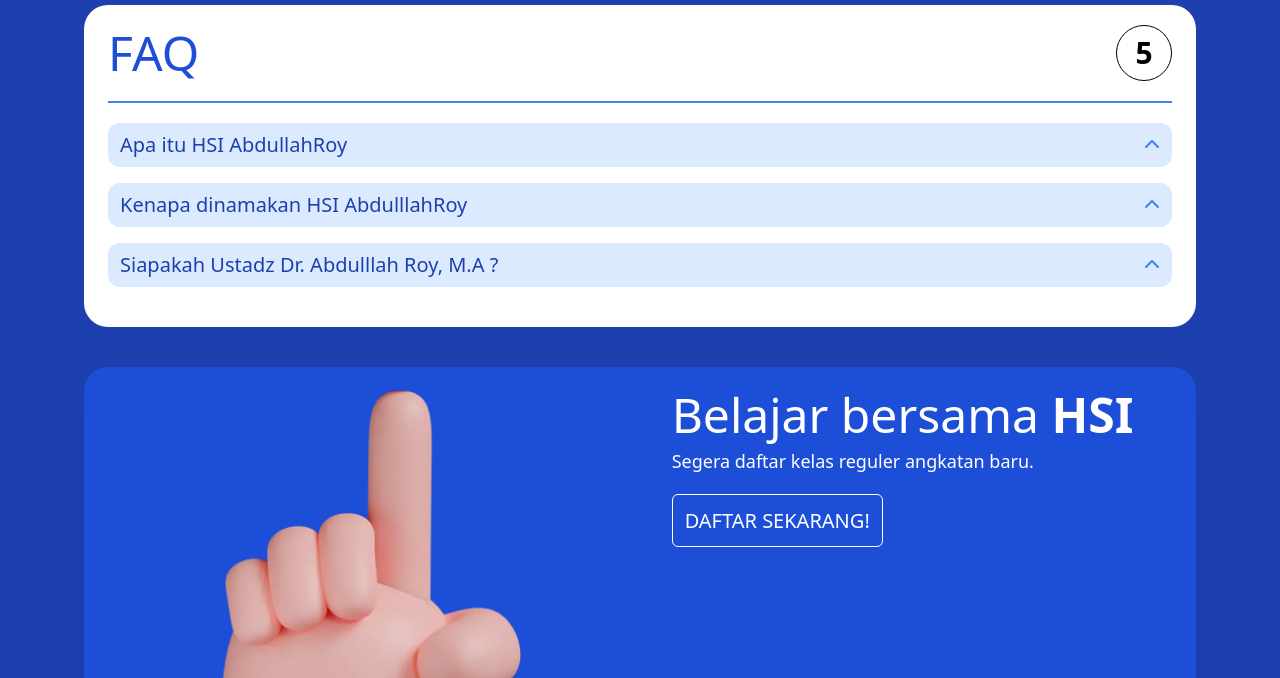
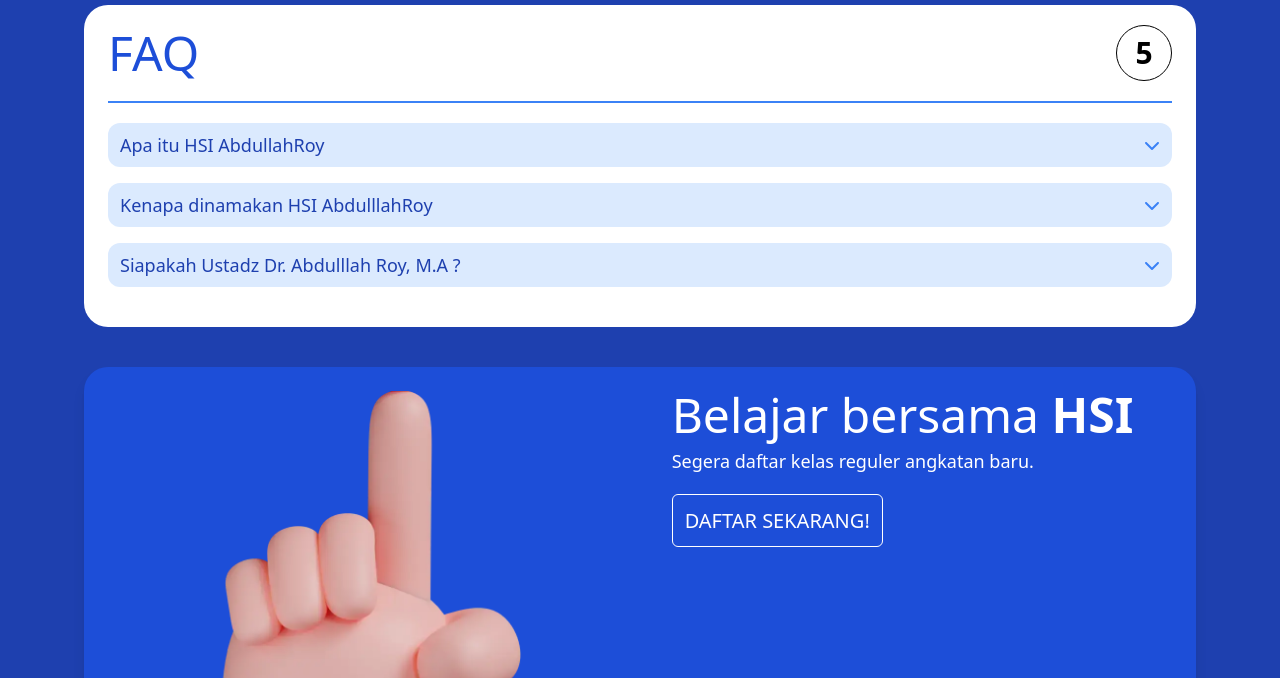
Before and after one commit to fitrifityanto/duplikat-daftarhsi, a website: page index.html in a window 1280 px wide. Shown: the part 3080-3758 px from the top of the page. Drawn offline with nearby package versions, Linux system fonts and the light colour scheme.

Commit message:
atur styling icon pada accordion FAQ

```diff
--- a/index.html
+++ b/index.html
@@ -470,25 +470,21 @@
                         <div class="w-14 h-14 border border-black rounded-full flex justify-center items-center font-black text-3xl">5</div>
                     </div>
                     <div class="flex flex-col gap-4 py-5">
-                        <div>
-                            <div class="faq-item bg-blue-100 hover:bg-blue-200 transition-all duration-200 flex justify-between items-center py-2 px-3 rounded-xl">
-                                <span class="text-blue-800 text-lg md:text-xl">Apa itu HSI AbdullahRoy</span>
-                                <div>
-                                    <svg xmlns="http://www.w3.org/2000/svg" viewBox="0 0 512 512" class="f-icon fill-blue-500 rotate-180 w-4"><!--!Font Awesome Free 6.6.0 by @fontawesome - https://fontawesome.com License - https://fontawesome.com/license/free Copyright 2024 Fonticons, Inc.--><path d="M233.4 406.6c12.5 12.5 32.8 12.5 45.3 0l192-192c12.5-12.5 12.5-32.8 0-45.3s-32.8-12.5-45.3 0L256 338.7 86.6 169.4c-12.5-12.5-32.8-12.5-45.3 0s-12.5 32.8 0 45.3l192 192z"/></svg>
-                                </div>
-                            </div>
+                        <div class="w-full">
+                            <button class="faq-item w-full bg-blue-100 hover:bg-blue-200 transition-all duration-200 flex justify-between items-center py-2 px-3 rounded-xl">
+                                <span class="text-blue-800 text-base md:text-lg text-start">Apa itu HSI AbdullahRoy</span>
+                                <svg xmlns="http://www.w3.org/2000/svg" viewBox="0 0 512 512" class="f-icon fill-blue-500 w-4"><!--!Font Awesome Free 6.6.0 by @fontawesome - https://fontawesome.com License - https://fontawesome.com/license/free Copyright 2024 Fonticons, Inc.--><path d="M233.4 406.6c12.5 12.5 32.8 12.5 45.3 0l192-192c12.5-12.5 12.5-32.8 0-45.3s-32.8-12.5-45.3 0L256 338.7 86.6 169.4c-12.5-12.5-32.8-12.5-45.3 0s-12.5 32.8 0 45.3l192 192z"/></svg>
+                            </button>
                             <div class="faq-panel hidden text-neutral-600 text-sm py-2 px-3">
                                 <p>HSI AbdullahRoy adalah singkatan dari : Halaqah Silsilah Ilmiyah AbdullahRoy</p>
                                 <p>HSI AbdullahRoy merupakan salah satu program belajar aqidah islam sesuai Al Qur'an dan sunnah Rasulullah berdasar pemahaman para sahabat.</p>
                             </div>
                         </div>
-                        <div>
-                            <div class="faq-item bg-blue-100 hover:bg-blue-200 transition-all duration-200 flex justify-between items-center py-2 px-3 rounded-xl">
-                                <span class="text-blue-800 text-lg md:text-xl">Kenapa dinamakan HSI AbdulllahRoy</span>
-                                <div>
-                                    <svg xmlns="http://www.w3.org/2000/svg" viewBox="0 0 512 512" class="f-icon fill-blue-500 rotate-180 w-4"><!--!Font Awesome Free 6.6.0 by @fontawesome - https://fontawesome.com License - https://fontawesome.com/license/free Copyright 2024 Fonticons, Inc.--><path d="M233.4 406.6c12.5 12.5 32.8 12.5 45.3 0l192-192c12.5-12.5 12.5-32.8 0-45.3s-32.8-12.5-45.3 0L256 338.7 86.6 169.4c-12.5-12.5-32.8-12.5-45.3 0s-12.5 32.8 0 45.3l192 192z"/></svg>
-                                </div>
-                            </div>
+                        <div class="w-full">
+                            <button class="faq-item w-full bg-blue-100 hover:bg-blue-200 transition-all duration-200 flex justify-between items-center py-2 px-3 rounded-xl">
+                                <span class="text-blue-800 text-base md:text-lg text-start">Kenapa dinamakan HSI AbdulllahRoy</span>
+                                <svg xmlns="http://www.w3.org/2000/svg" viewBox="0 0 512 512" class="f-icon fill-blue-500 w-4"><!--!Font Awesome Free 6.6.0 by @fontawesome - https://fontawesome.com License - https://fontawesome.com/license/free Copyright 2024 Fonticons, Inc.--><path d="M233.4 406.6c12.5 12.5 32.8 12.5 45.3 0l192-192c12.5-12.5 12.5-32.8 0-45.3s-32.8-12.5-45.3 0L256 338.7 86.6 169.4c-12.5-12.5-32.8-12.5-45.3 0s-12.5 32.8 0 45.3l192 192z"/></svg>
+                            </button>
                             <div class="faq-panel hidden text-neutral-600 text-sm py-2 px-3">
                                 <p>HSI adalah singkatan dari Halaqah Silsilah Ilmiyah.</p>
                                 <P>Halaqah artinya adalah edisi,</P>
@@ -498,13 +494,11 @@
                                 <P>Ustadz Dr. Abdullah Roy M.A., hafizhahullahu ta’ala adalah Pemateri dan Pembina HSI AbdullahRoy.</P>
                             </div>
                         </div>
-                        <div>
-                            <div class="faq-item bg-blue-100 hover:bg-blue-200 transition-all duration-200 flex justify-between items-center py-2 px-3 rounded-xl">
-                                <span class="text-blue-800 text-lg md:text-xl">Siapakah Ustadz Dr. Abdulllah Roy, M.A ?</span>
-                                <div>
-                                    <svg xmlns="http://www.w3.org/2000/svg" viewBox="0 0 512 512" class="f-icon fill-blue-500 rotate-180 w-4"><!--!Font Awesome Free 6.6.0 by @fontawesome - https://fontawesome.com License - https://fontawesome.com/license/free Copyright 2024 Fonticons, Inc.--><path d="M233.4 406.6c12.5 12.5 32.8 12.5 45.3 0l192-192c12.5-12.5 12.5-32.8 0-45.3s-32.8-12.5-45.3 0L256 338.7 86.6 169.4c-12.5-12.5-32.8-12.5-45.3 0s-12.5 32.8 0 45.3l192 192z"/></svg>
-                                </div>
-                            </div>
+                        <div class="w-full">
+                            <button class="faq-item w-full bg-blue-100 hover:bg-blue-200 transition-all duration-200 flex justify-between items-center py-2 px-3 rounded-xl">
+                                <span class="text-blue-800 text-base md:text-lg text-start">Siapakah Ustadz Dr. Abdulllah Roy, M.A ?</span>
+                                <svg xmlns="http://www.w3.org/2000/svg" viewBox="0 0 512 512" class="f-icon fill-blue-500 w-4"><!--!Font Awesome Free 6.6.0 by @fontawesome - https://fontawesome.com License - https://fontawesome.com/license/free Copyright 2024 Fonticons, Inc.--><path d="M233.4 406.6c12.5 12.5 32.8 12.5 45.3 0l192-192c12.5-12.5 12.5-32.8 0-45.3s-32.8-12.5-45.3 0L256 338.7 86.6 169.4c-12.5-12.5-32.8-12.5-45.3 0s-12.5 32.8 0 45.3l192 192z"/></svg>
+                            </button>
                             <div class="faq-panel hidden text-neutral-600 text-sm py-2 px-3">
                                 <p>Ustadz AbdullahRoy adalah seorang Doktor jurusan Aqidah lulusan Universitas Islam Madinah.</p>
                                 <p>Beliau belajar di UIM sejak tahun 2000 sampai tahun 2017, untuk jenjang S1, S2, dan S3.</p>
@@ -578,21 +572,20 @@
     </div>
     <script src="https://unpkg.com/aos@next/dist/aos.js"></script>
     <script>
-        AOS.init();
-
         // FAQ
         const accordionItems = document.querySelectorAll('.faq-item');
 
         accordionItems.forEach(item => {
         item.addEventListener('click', () => {
-            // Toggle visibility of the associated panel
-            const panel = item.nextElementSibling;
-            panel.classList.toggle('hidden');
+        // Toggle visibility of the associated panel
+        const panel = item.nextElementSibling;
+        panel.classList.toggle('hidden');
 
-            const fIcon = item.querySelector('.f-icon');
-            fIcon.classList.toggle('rotate-0');
+        const fIcon = item.querySelector('.f-icon');
+        fIcon.classList.toggle('rotate-180');
         });
         });
+        AOS.init();
     </script>
 </body>
 </html>
```
Also changed, not shown: assets/css/output.css.
